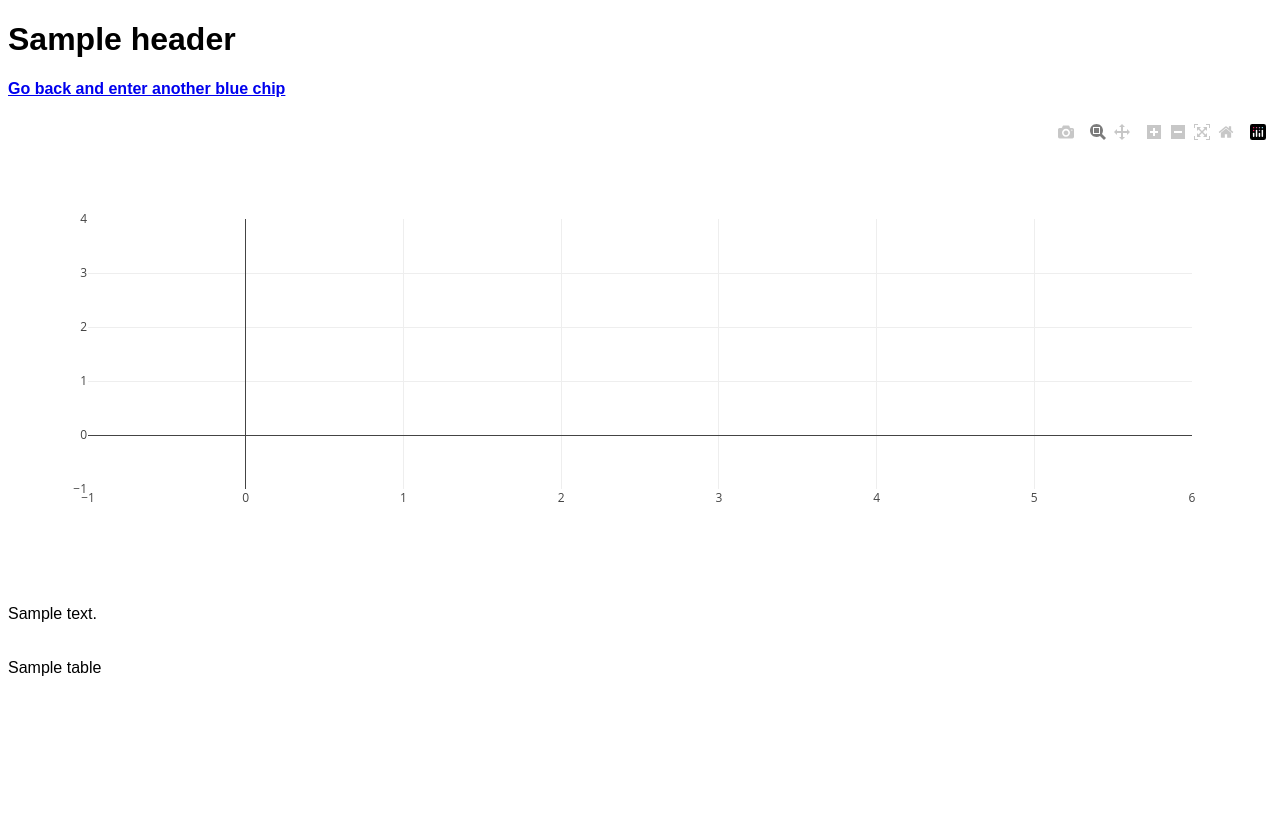
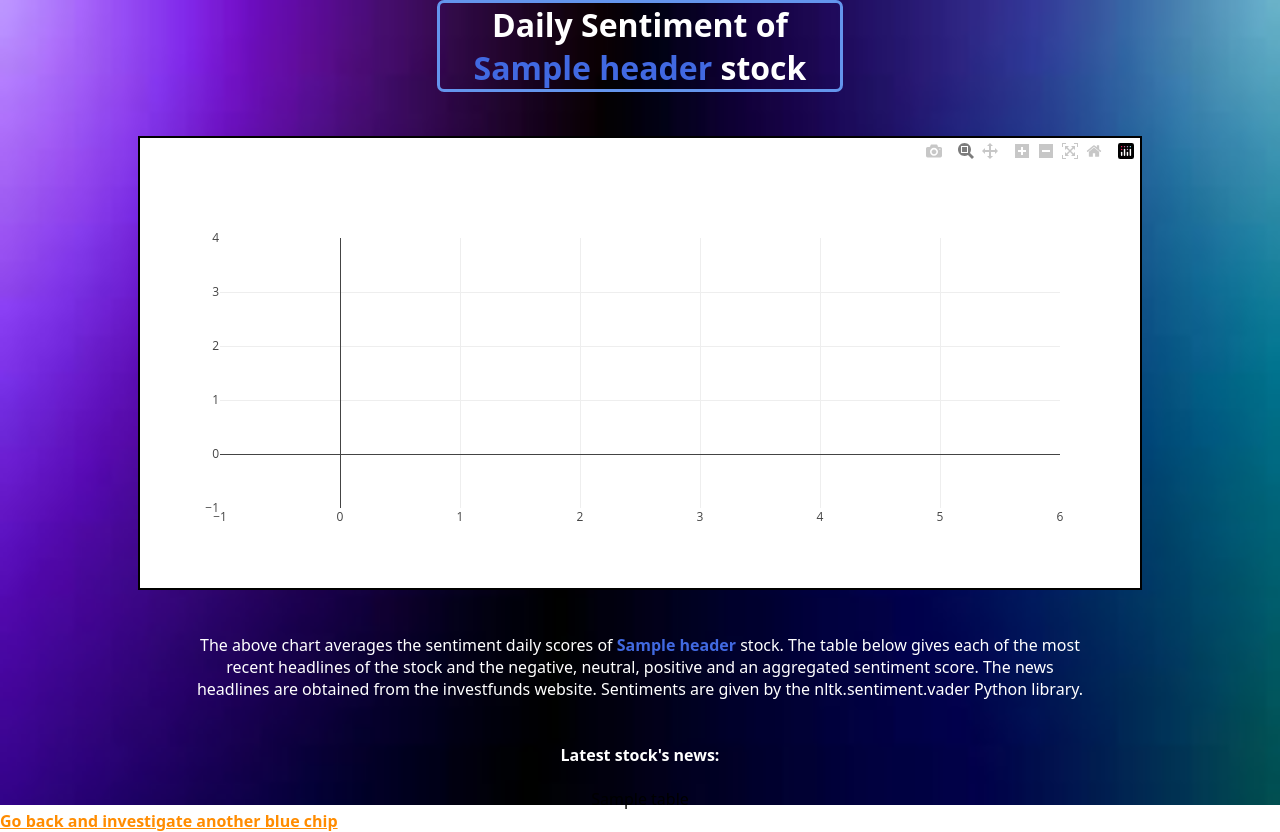
Before and after one commit to GeorgeVSV/blue_chips_news_analysis, a Flask app: template templates/sentiment.html in a window 1280 px wide. Before the commit the page ends 676 px from the top, so only its background shows below. Run offline with Flask 2, Linux system fonts and the light colour scheme; the template is opened without the code that fills it: most values are stand-ins (such as "Sample title", 1, 10 or a date in 2020); some libraries are stand-ins or nearby versions.

Commit message:
Front for sentiment page of web app (html + css)

```diff
--- /dev/null
+++ b/static/styles/stl2.css
@@ -0,0 +1,67 @@
+* {
+    margin: 0;
+    padding: 0;
+}
+
+span {
+    color: RoyalBlue;
+    font-weight: bold;
+}
+
+.desc {
+    color: white;
+    width: 900px;
+}
+
+h1 {
+    border: solid;
+    border-radius: 7px;
+    border-color: CornflowerBlue;
+    margin: auto;
+    width: 400px;
+    color: white
+}
+
+a:link {
+    color: DarkOrange;
+    background-color: transparent;
+    text-decoration: underline;
+}
+
+b {
+    color: white;
+}
+
+table.dataframe, .dataframe th {
+    background-color: white;
+    border-bottom: 1px solid #C8C8C8;
+    border-collapse: collapse;
+	font-size: 0.9em;
+}
+
+.dataframe th {
+    text-align:left;
+		}
+
+table.dataframe {
+    width: 1100px;
+    border: solid 2.5px;
+}
+
+.chart {
+    width: 1000px;
+    border: solid 2.5px;
+}
+
+body {
+    font-family: system-ui;
+    margin: 0;
+    padding: 0;
+}
+
+div.head_img {
+    background-size: cover;
+    background-repeat: no-repeat;
+    height: 100.6vh;
+    background-image: url("../images/image.jpg")};
+}
--- a/templates/sentiment.html
+++ b/templates/sentiment.html
@@ -1,18 +1,26 @@
 <!DOCTYPE html>
 <html lang="en">
-<head>
+	<head>
 		<title>Blue Chips News Sentiment Analyser</title>
+		<link rel="stylesheet" type= "text/css" href="../static/styles/stl2.css">
 	</head>
 
-	<body style="font-family:arial, sans-serif">
-		<h1>{{header}}</h1>
-		<h4><a href="/">Go back and enter another blue chip</a></h4>
+	<body>
+		<div class="head_img" align="center">
+			<h1>Daily Sentiment of <span>{{header}}</span> stock</h1>
+		<br><br>
 		<div id="chart" class="chart"></div>
 		<br><br>
-		<div>{{description}}</div>
+		<p class="desc">The above chart averages the sentiment daily scores of <span>{{header}}</span> stock.
+    	The table below gives each of the most recent headlines of the stock and the negative, neutral, positive and an aggregated sentiment score.
+    	The news headlines are obtained from the investfunds website.
+    	Sentiments are given by the nltk.sentiment.vader Python library.</p>
+		<br><br>
+		<b>Latest stock's news:</b>
 		<br><br>
 		{{ table|safe }}
-		</center>
+		<h4 align="left"><a href="/">Go back and investigate another blue chip</a></h4>
+		</div>
 	</body>
 
 	<script src="https://cdn.plot.ly/plotly-latest.min.js"></script>
```
